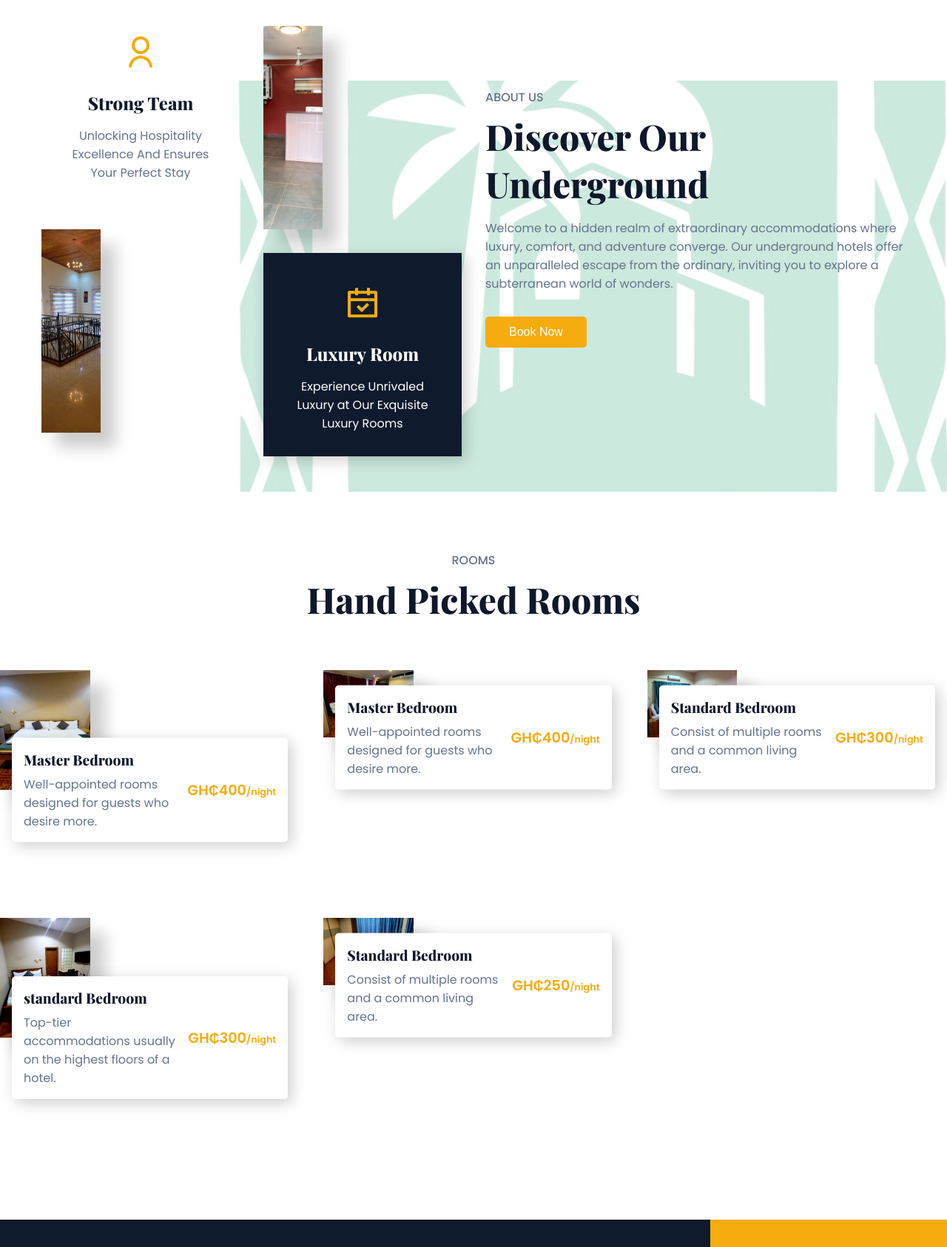
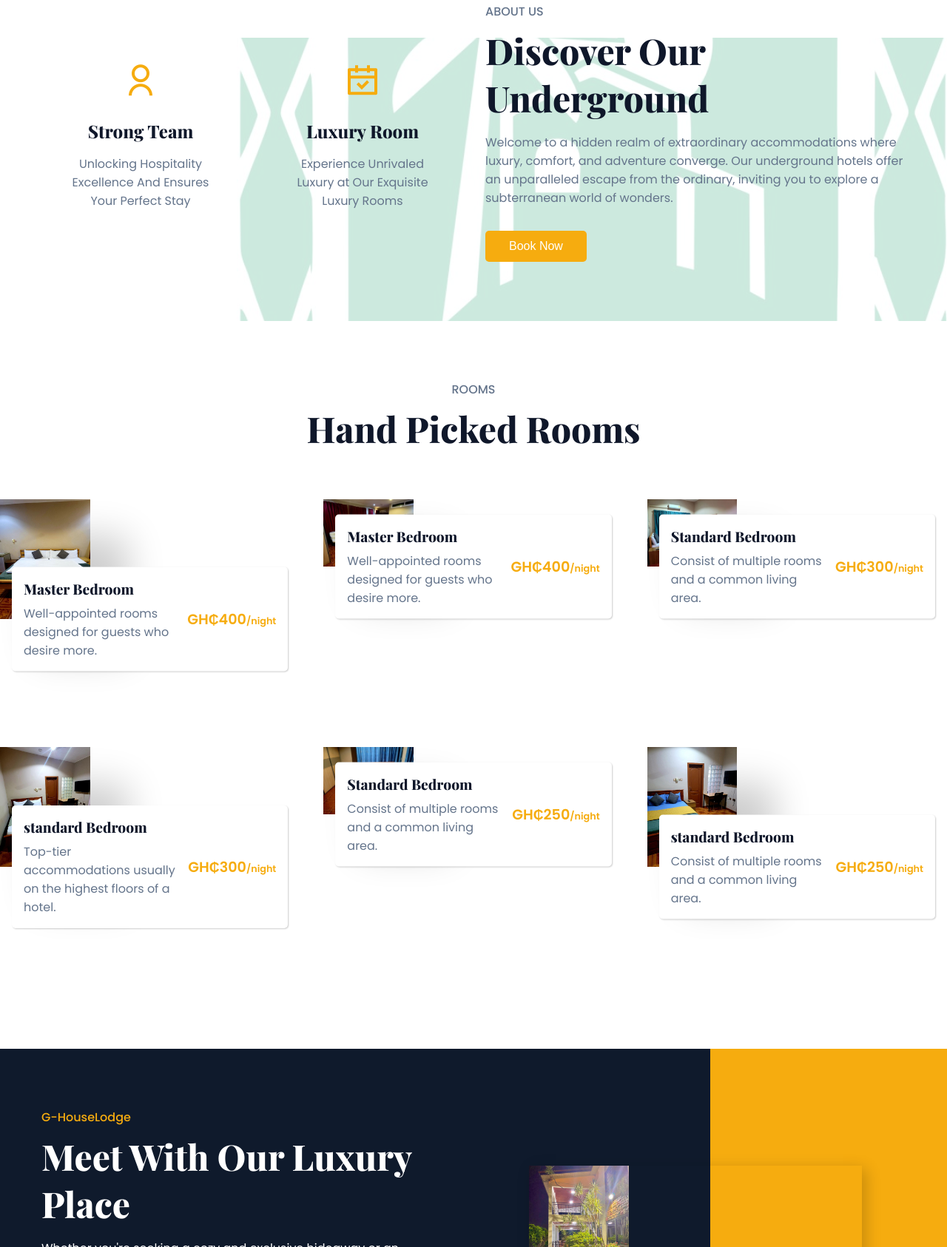
Before and after one commit to fblcak/G-HouseLodge, a plain HTML site: page index.html in a window 1280 px wide. Shown: the part 1044-2730 px from the top of the page at 74% size. Drawn offline with nearby package versions, Linux system fonts and the light colour scheme.

Commit message:
challenges

```diff
--- a/index.html
+++ b/index.html
@@ -65,18 +65,12 @@
     <section class="about" id="about">
       <div class="section__container about__container">
         <div class="about__grid">
-          <div class="about__image">
-            <img src="assets/about us.jpg" alt="about" />
-          </div>
           <div class="about__card">
             <span><i class="ri-user-line"></i></span>
             <h4>Strong Team</h4>
             <p>
               Unlocking Hospitality Excellence And Ensures Your Perfect Stay
             </p>
-          </div>
-          <div class="about__image">
-            <img src="assets/about us2.jpg" alt="about" />
           </div>
           <div class="about__card">
             <span><i class="ri-calendar-check-line"></i></span>
@@ -150,6 +144,16 @@
           <div class="room__card__details">
             <div>
               <h4>Standard Bedroom</h4>
+              <p>Consist of multiple rooms and a common living area.</p>
+            </div>
+            <h3>GH₵250<span>/night</span></h3>
+          </div>
+        </div>
+        <div class="room__card">
+          <img src="assets/page3.jpg" alt="room" />
+          <div class="room__card__details">
+            <div>
+              <h4>standard Bedroom</h4>
               <p>Consist of multiple rooms and a common living area.</p>
             </div>
             <h3>GH₵250<span>/night</span></h3>
--- a/styles.css
+++ b/styles.css
@@ -288,9 +288,9 @@ nav {
 }
 
 .about__image img {
-  height: 100%;
+  height: 50%;
   object-fit: cover;
-  box-shadow: 20px 20px 20px rgba(0, 0, 0, 0.2);
+  box-shadow: 50px 50px 50px rgba(0, 0, 0, 0.2);
 }
 
 .about__content .section__description {
@@ -315,7 +315,7 @@ nav {
 }
 
 .room__card img {
-  box-shadow: 20px 20px 20px rgba(0, 0, 0, 0.2);
+  box-shadow: 50px 50px 50px rgba(0, 0, 0, 0.2);
 }
 
 .room__card__details {
@@ -328,7 +328,7 @@ nav {
   background-color: var(--white);
   transform: translateY(-50%);
   border-radius: 5px;
-  box-shadow: 5px 5px 20px rgba(0, 0, 0, 0.2);
+  box-shadow: 1px 1px 2px rgba(0, 0, 0, 0.2);
 }
 
 .room__card__details h4 {
```
